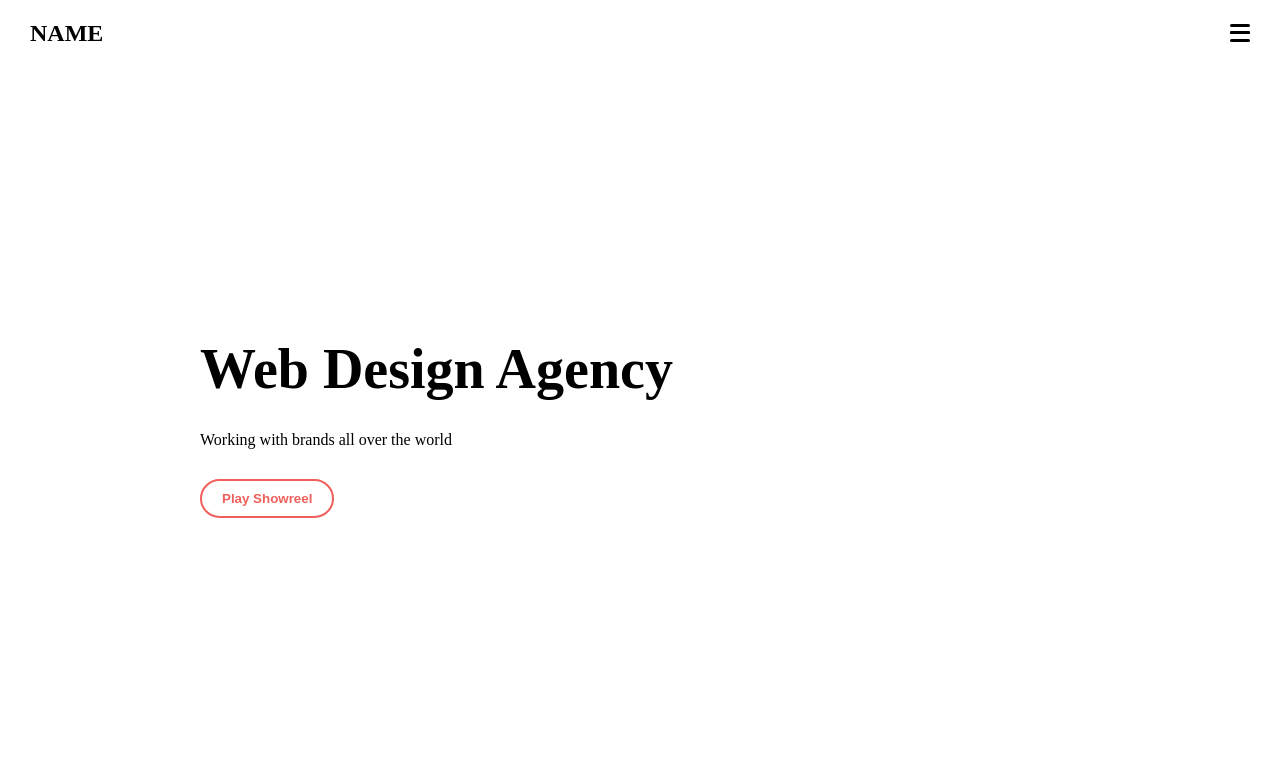
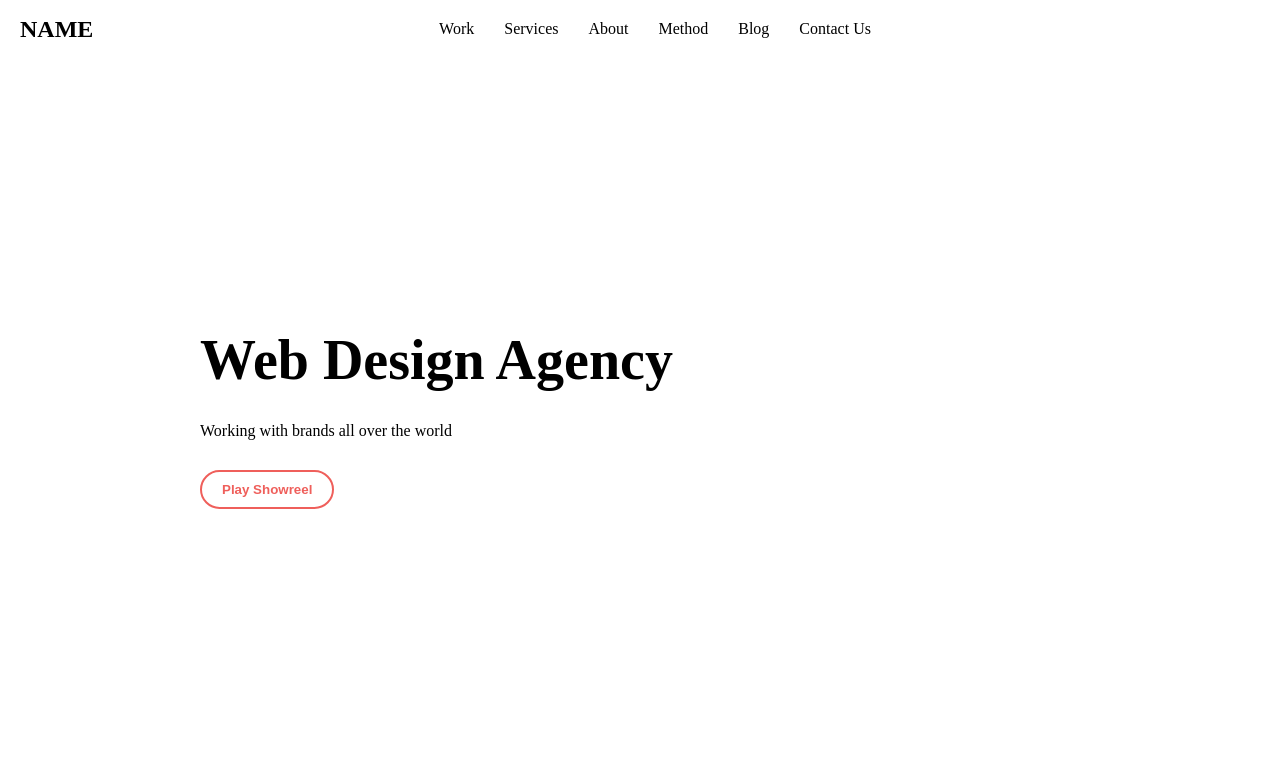
Before and after one commit to Bertmoss/web-design-website, a website built with webpack: page dist/index.html in a window 1280 px wide. Shown: the top 775 px of the page. Built offline with nearby package versions, Linux system fonts and the light colour scheme; files whose address does not match are found by name.

Commit message:
Add media query for header

```diff
--- a/src/general/_decoration.scss
+++ b/src/general/_decoration.scss
@@ -10,7 +10,6 @@
     width: $width;//140px;
     height: $height;
     transform: scaleX(0);
-    height: 3px;
     top: $top;
     bottom: $bottom;
     left: 0px;
--- a/src/header/_header.scss
+++ b/src/header/_header.scss
@@ -1,6 +1,7 @@
 @use "../general/colors" as *;
 @use "../general/hamburger-menu" as *;
 @use "../general/nav" as *;
+@use "../general/decoration" as *;
 
 .header {
   background-color: var(--header-background);
@@ -64,3 +65,57 @@
   align-items: flex-start;
   gap: 30px;
 }
+
+
+@media screen and (min-width: 500px) {
+  .header {
+    flex-direction: row;
+    align-items: center;
+    justify-content: center;
+  }
+
+  .p-header-div__heading {
+    position: absolute;
+    left: 20px;
+  }
+
+  .header-div__btn {
+  display: none;
+  }
+
+  .header__nav {
+    display: contents;
+  }
+
+  .header-nav__ul {
+    flex-direction: row;
+    font-size: 16px;
+  }
+
+  //Decoration Underline for Navigation
+  //work
+  .header-nav__ul li:first-of-type {
+    @include decoration--underline(38px, 2px, auto, -5px, $black)
+  }
+  //services
+  .header-nav__ul li:nth-of-type(2) {
+    @include decoration--underline(57px, 2px, auto, -5px, $black)
+  }
+  //about
+  .header-nav__ul li:nth-of-type(3) {
+    @include decoration--underline(42px, 2px, auto, -5px, $black)
+  }
+  //method
+  .header-nav__ul li:nth-of-type(4) {
+    @include decoration--underline(53px, 2px, auto, -5px, $black)
+  }
+  //blog
+  .header-nav__ul li:nth-of-type(5) {
+    @include decoration--underline(35px, 2px, auto, -5px, $black)
+  }
+  //contact us
+  .header-nav__ul li:nth-of-type(6) {
+    @include decoration--underline(75px, 2px, auto, -5px, $black)
+  }
+
+}
--- a/src/main/_main.scss
+++ b/src/main/_main.scss
@@ -182,7 +182,7 @@ img {
 
     display: flex;
     align-items: center;
-    justify-items: center;
+    justify-content: center;
   }
 
   .p-alert-div {
@@ -192,8 +192,9 @@ img {
     right: 0px;
 
     margin: auto;
-    width: 200px;
+    width: 300px;
     height: 50px;
+    padding: 20px;
 
 
   }
```
Also changed, not shown: dist/index.html, dist/output.css, 1 other file.
